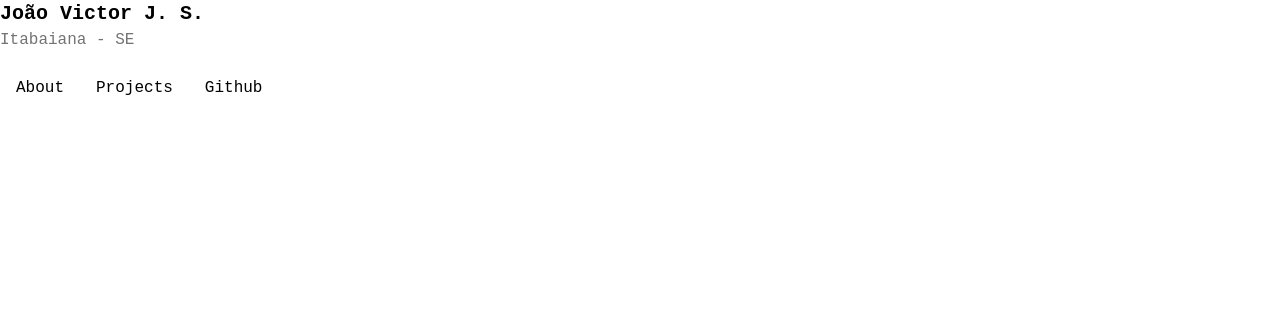
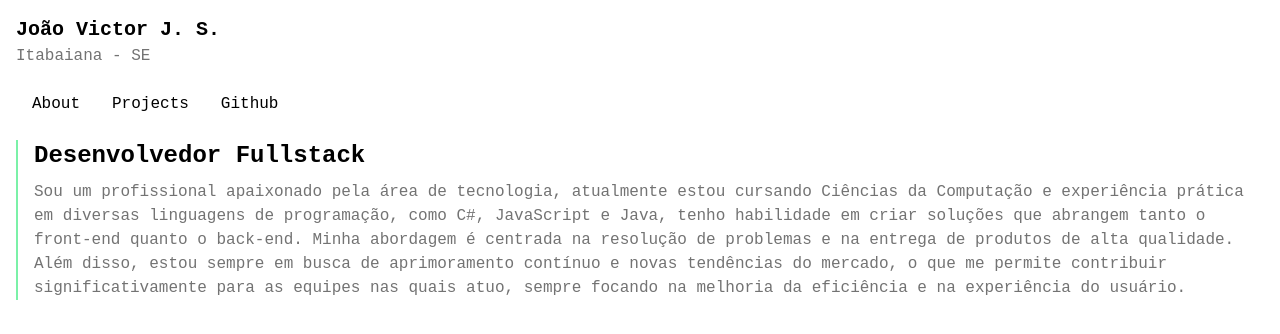
Before and after one commit to joaovictorjs/portifolio, a React (Vite) app: page / in a window 1280 px wide. Shown: the top 334 px of the page. Built offline with nearby package versions, Linux system fonts and the light colour scheme; a web font is replaced by a local one.

Commit message:
feat(about): creates about and main components

```diff
--- a/src/App.tsx
+++ b/src/App.tsx
@@ -1,11 +1,12 @@
 import Footer from "./components/footer/Footer";
 import Header from "./components/header/Header";
+import Main from "./components/main/Main";
 
 function App() {
   return (
-    <div className="flex flex-col">
+    <div className="flex flex-col p-4">
       <Header />
-      <main />
+      <Main />
       <Footer />
     </div>
   );
--- /dev/null
+++ b/src/components/main/About.tsx
@@ -0,0 +1,21 @@
+export default function About() {
+  return (
+    <section
+      id="about"
+      className="flex flex-col gap-2 border-l-2 border-l-green-300 pl-4"
+    >
+      <h4>Desenvolvedor Fullstack</h4>
+      <p className="text-neutral-500">
+        Sou um profissional apaixonado pela área de tecnologia, atualmente estou
+        cursando Ciências da Computação e experiência prática em diversas
+        linguagens de programação, como C#, JavaScript e Java, tenho habilidade
+        em criar soluções que abrangem tanto o front-end quanto o back-end.
+        Minha abordagem é centrada na resolução de problemas e na entrega de
+        produtos de alta qualidade. Além disso, estou sempre em busca de
+        aprimoramento contínuo e novas tendências do mercado, o que me permite
+        contribuir significativamente para as equipes nas quais atuo, sempre
+        focando na melhoria da eficiência e na experiência do usuário.
+      </p>
+    </section>
+  );
+}
--- /dev/null
+++ b/src/components/main/Main.tsx
@@ -0,0 +1,9 @@
+import About from "./About";
+
+export default function Main() {
+  return (
+    <main>
+      <About />
+    </main>
+  );
+}
```
